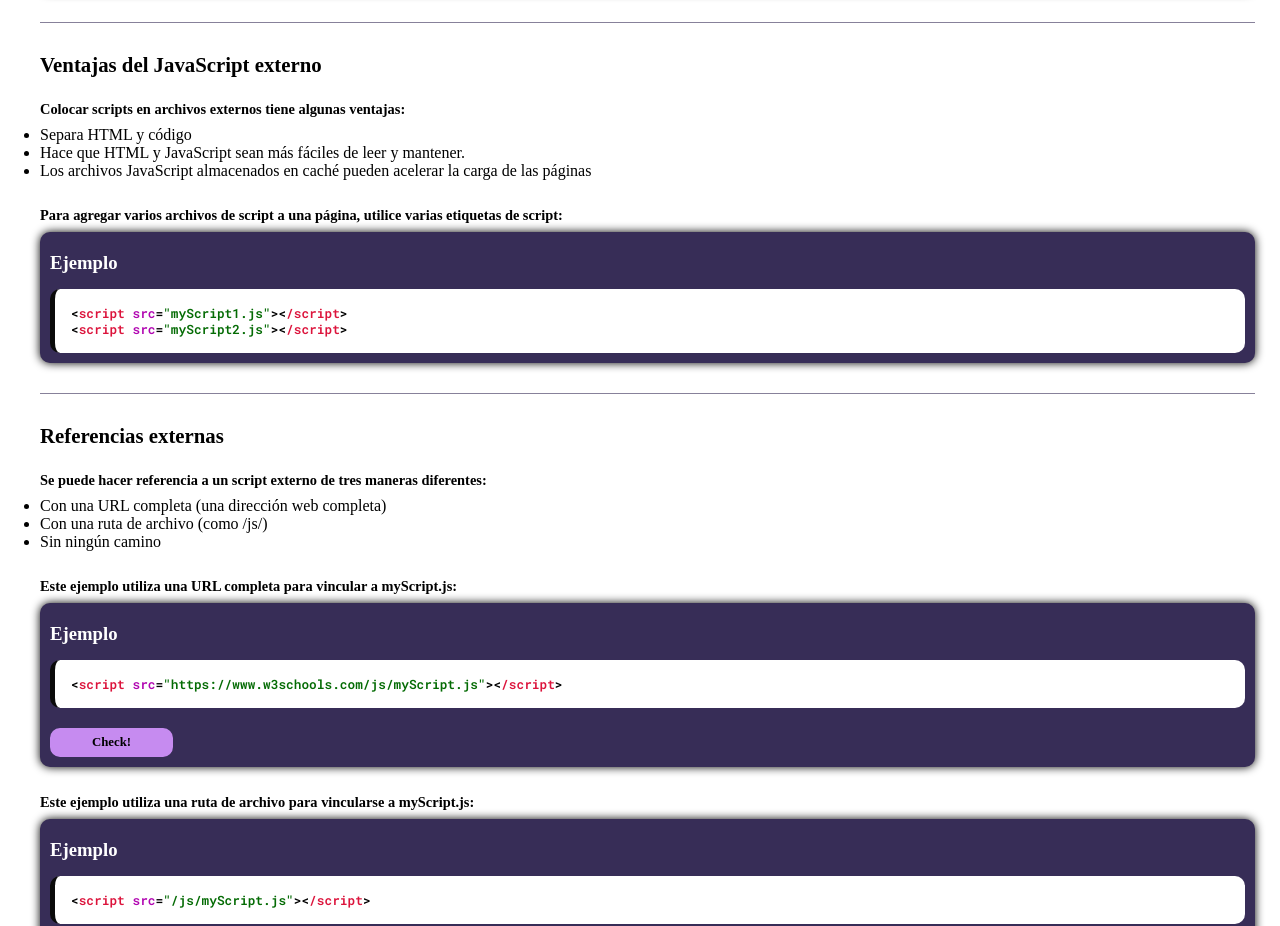
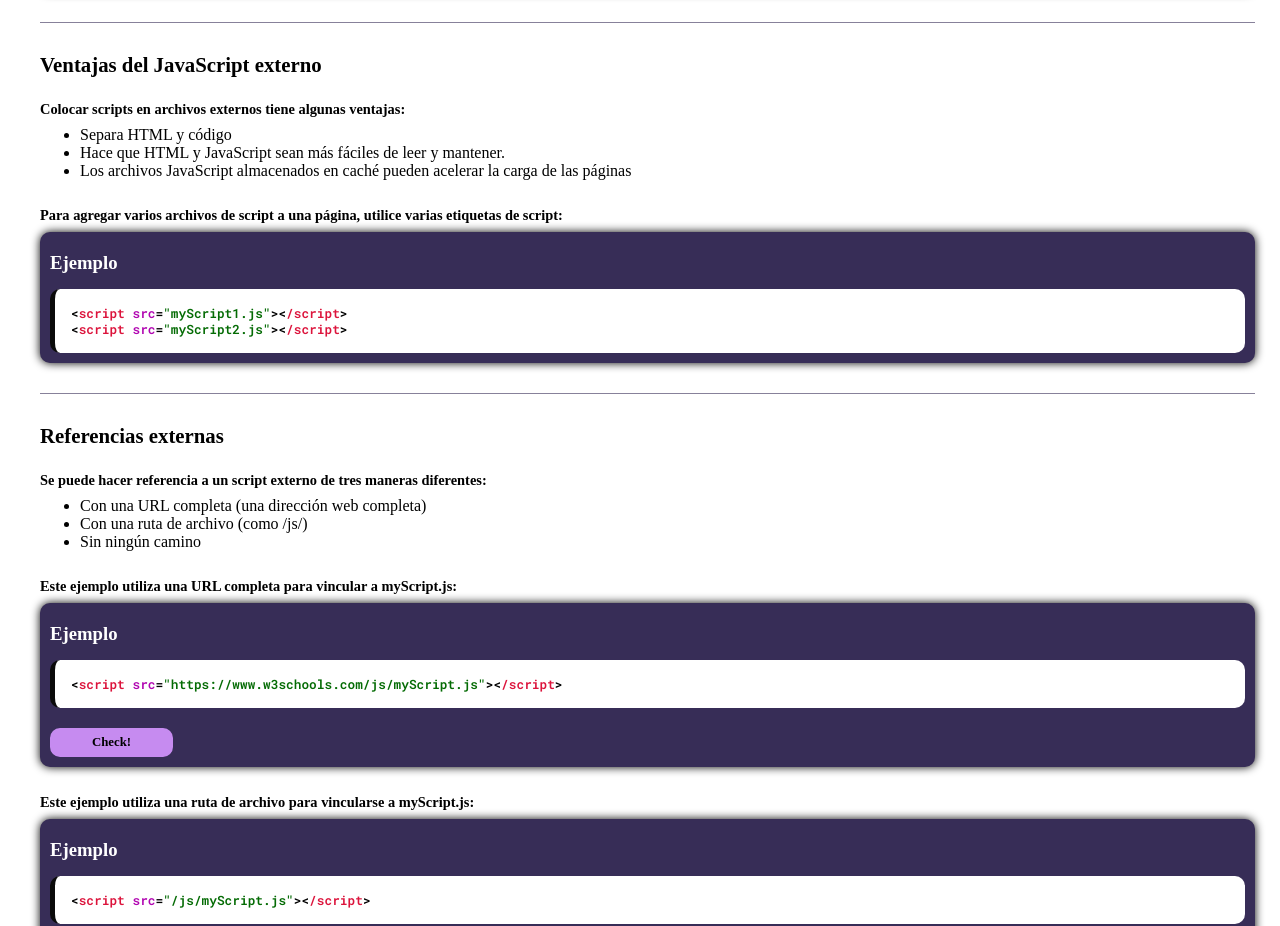
Before and after one commit to MaxiBarrera/TutoJavaScript, a plain HTML site: page html/1-aDondeIr.html in a window 1280 px wide. Shown: the part 3180-4106 px from the top of the page. Drawn offline with Linux system fonts and the light colour scheme; a web font is replaced by a local one.

Commit message:
Update 1-aDondeIr.html

```diff
--- a/html/1-aDondeIr.html
+++ b/html/1-aDondeIr.html
@@ -247,7 +247,7 @@ document.getElementById(<span class="verde">"demo"</span>).innerHTML = <span cla
 
                 <p>Colocar scripts en archivos externos tiene algunas ventajas:</p>
 
-                <ul>
+                <ul class="ul-ej">
                     <li>Separa HTML y código</li>
                     <li>Hace que HTML y JavaScript sean más fáciles de leer y mantener.</li>
                     <li>Los archivos JavaScript almacenados en caché pueden acelerar la carga de las páginas</li>
@@ -274,7 +274,7 @@ document.getElementById(<span class="verde">"demo"</span>).innerHTML = <span cla
 
                 <p>Se puede hacer referencia a un script externo de tres maneras diferentes:</p>
 
-                <ul>
+                <ul class="ul-ej">
                     <li>Con una URL completa (una dirección web completa)</li>
                     <li>Con una ruta de archivo (como /js/)</li>
                     <li>Sin ningún camino</li>
```
